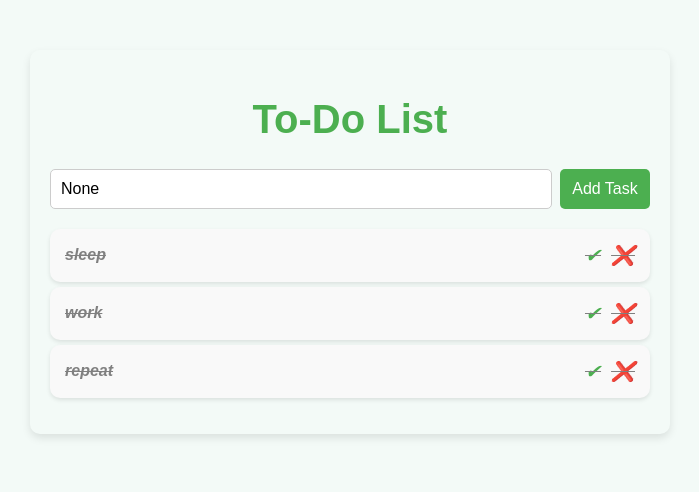
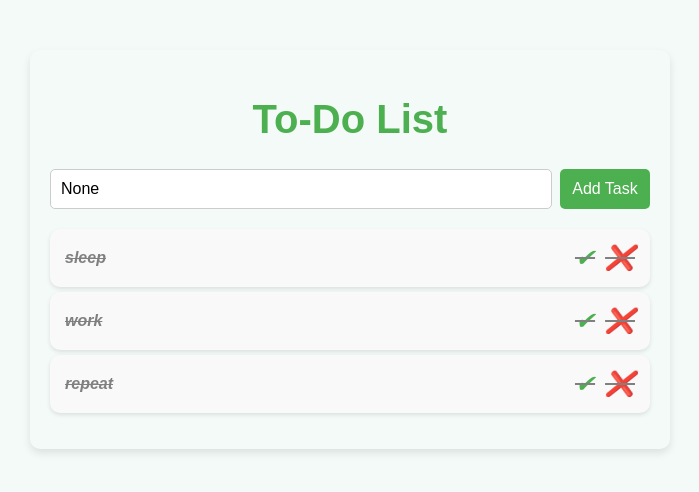
Before and after one commit to Rohit0414/odoo, a Django app: page / in a window 1280 px wide. Shown: the top 492 px of the page, without its empty margins (290-989 px from the left). Run offline with Django 5.2, Linux system fonts and the light colour scheme; data comes from the database, SQL or seed files in the repository.

Commit message:
To_do_list

```diff
--- a/static/styles.css
+++ b/static/styles.css
@@ -88,7 +88,7 @@
 
 .actions a {
     text-decoration: none;
-    font-size: 1.2rem;
+    font-size: 1.5rem;
     color: #4CAF50;
     transition: color 0.3s ease;
 }
```
